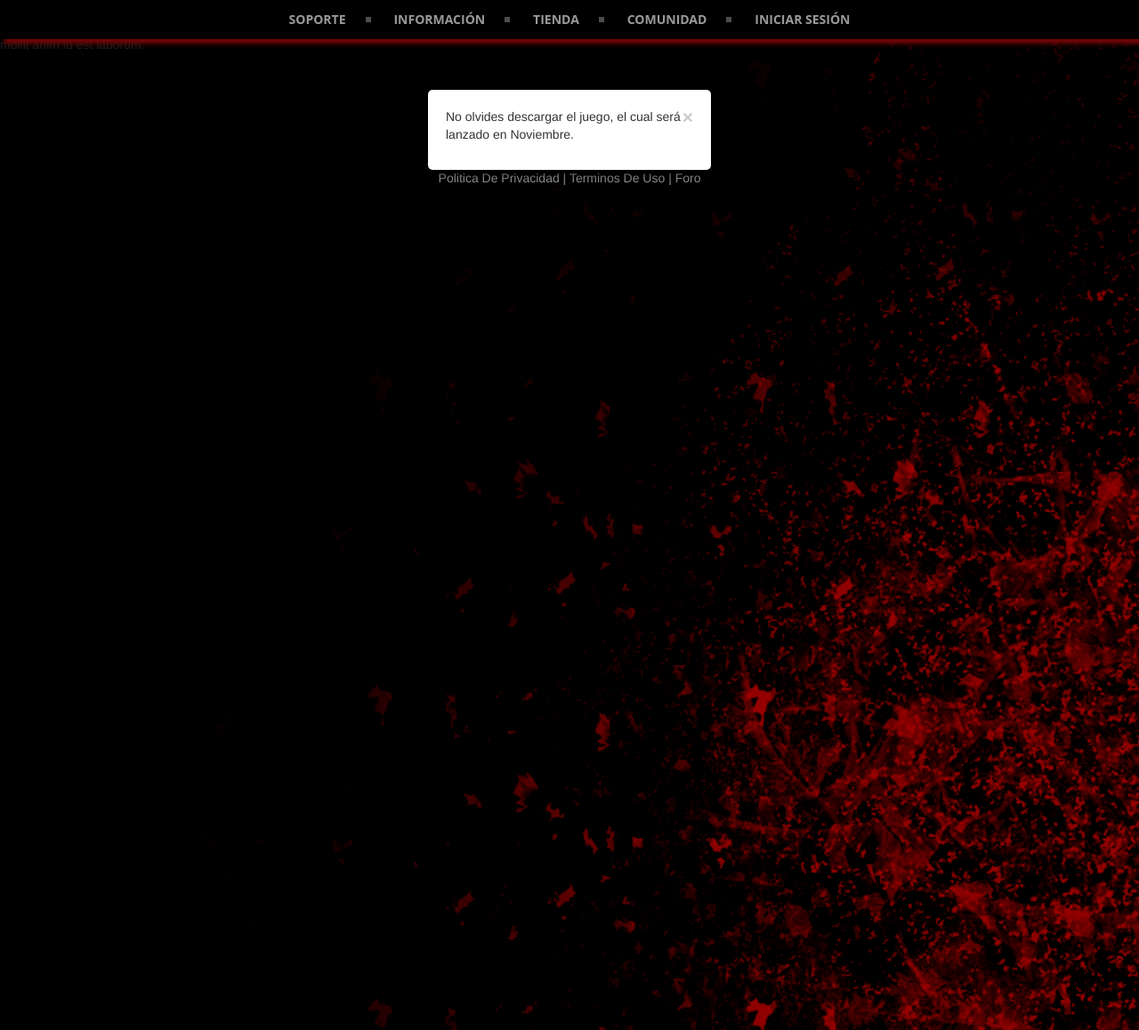
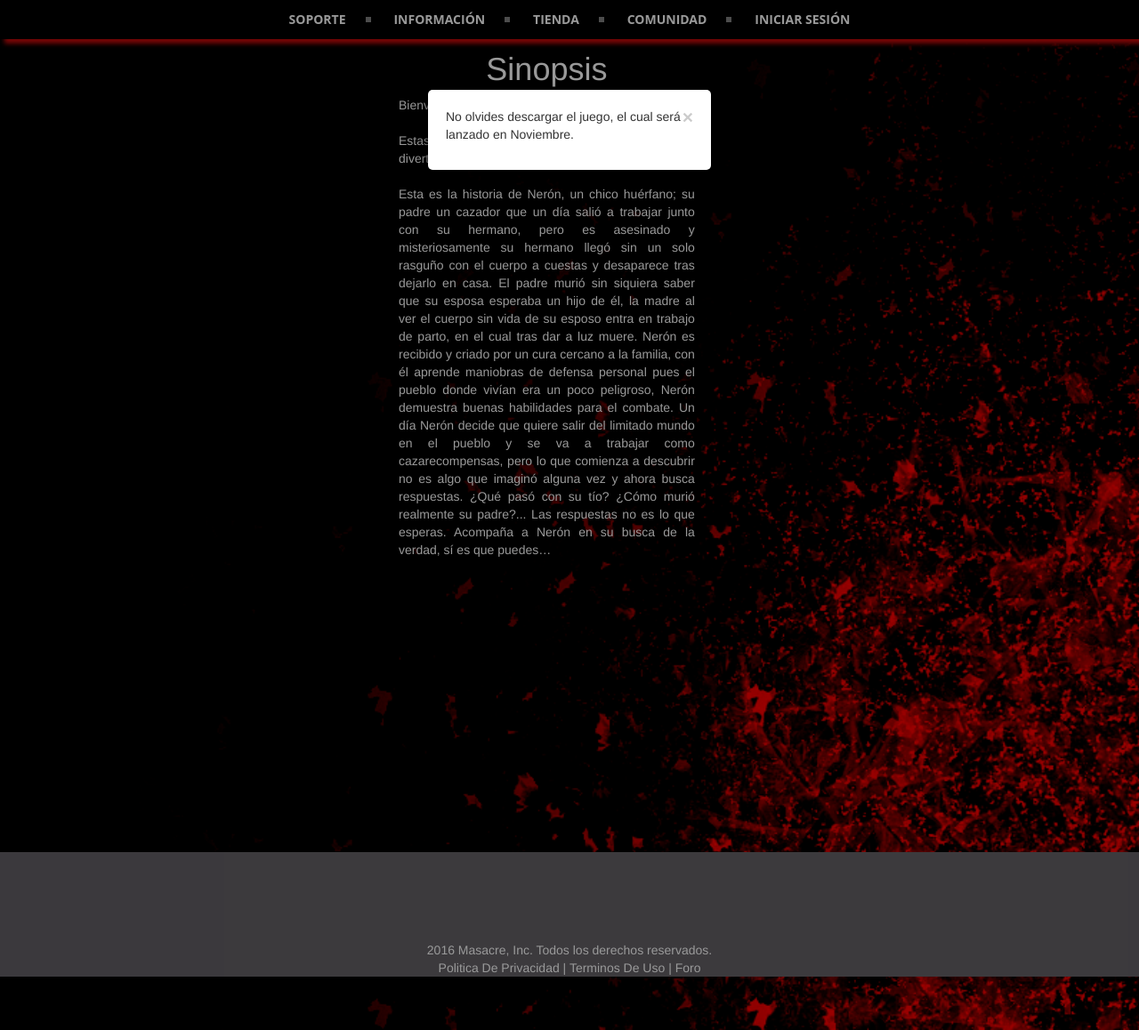
Before and after one commit to eltommy99/Seeking-Revenge, a PHP site: page / in a window 1280 px wide. Shown: the whole page at 89% size. Run offline with PHP 8.4, Linux system fonts and the light colour scheme.

Commit message:
sinopsis

```diff
--- a/estilo/estilos.css
+++ b/estilo/estilos.css
@@ -2,14 +2,31 @@
 nav{
   display: inline-block;
 }
+section{
+width: 100%;
+padding-top: 3%;
+padding-left: 35%;
+
+}
+article{
+  width: 40%;
 
 
+}
+h1.article{
+color: white;
+text-align: center;
 
+}
+p.article{
+color: white;
+text-align: justify;
+}
 footer{
   text-align: center;
-
+  background-color: rgb(99, 96, 102);
   position: relative;
-
+color: white;
 float: center;
 padding-top: 100px;
 
--- a/index.php
+++ b/index.php
@@ -31,8 +31,7 @@
 
 
 
-<p>Lorem ipsum dolor sit amet, consectetur adipisicing elit, sed do eiusmod tempor incididunt ut labore et dolore magna aliqua. Ut enim ad minim veniam, quis nostrud exercitation ullamco laboris nisi ut aliquip ex ea commodo consequat. Duis aute irure dolor in reprehenderit in voluptate velit esse cillum dolore eu fugiat nulla pariatur. Excepteur sint occaecat cupidatat non proident, sunt in culpa qui officia deserunt mollit anim id est laborum.
-</p>
+
    <div id="myModal" class="popinicial">
       <div class="modal-content">
          <span class="close">×</span>
@@ -53,9 +52,26 @@
 
 
 
+<section>
+<article class="sinopsis">
+  <h1 class="article">Sinopsis</h1>
+  <p class="article">
+    Bienvenido al mundo de la venganza!!!<br><br>
+
+    Estas a punto de comenzar una aventura no muy divertida si eres débil y piadoso.<br><br>
+
+    Esta es la historia de Nerón, un chico huérfano; su padre un cazador que un día salió a trabajar junto con su hermano, pero es asesinado y misteriosamente su hermano llegó sin un solo rasguño con el cuerpo a cuestas y desaparece tras dejarlo en casa. El padre murió sin siquiera saber que su esposa esperaba un hijo de él, la madre al ver el cuerpo sin vida de su esposo entra en trabajo de parto, en el cual tras dar a luz muere.
+
+    Nerón es recibido y criado por un cura cercano a la familia, con él aprende maniobras de defensa personal pues el pueblo donde vivían era un poco peligroso, Nerón demuestra buenas habilidades para el combate.
+
+    Un día Nerón decide que quiere salir del limitado mundo en el pueblo y se va a trabajar como cazarecompensas, pero lo que comienza a descubrir no es algo que imaginó alguna vez y ahora busca respuestas. ¿Qué pasó con su tío? ¿Cómo murió realmente su padre?... Las respuestas no es lo que esperas. Acompaña a Nerón en su busca de la verdad, sí es que puedes…</p>
+<br><br><br><br><br><br><br><br><br><br><br><br><br><br><br><br></section>
+
+
+
  <script src="script/popupsS.js"></script>
 
-<footer style="color: white;" >
+<footer  >
 2016 Masacre, Inc. Todos los derechos reservados. <br>
 Politica De Privacidad | Terminos De Uso | Foro
 </footer>
```
